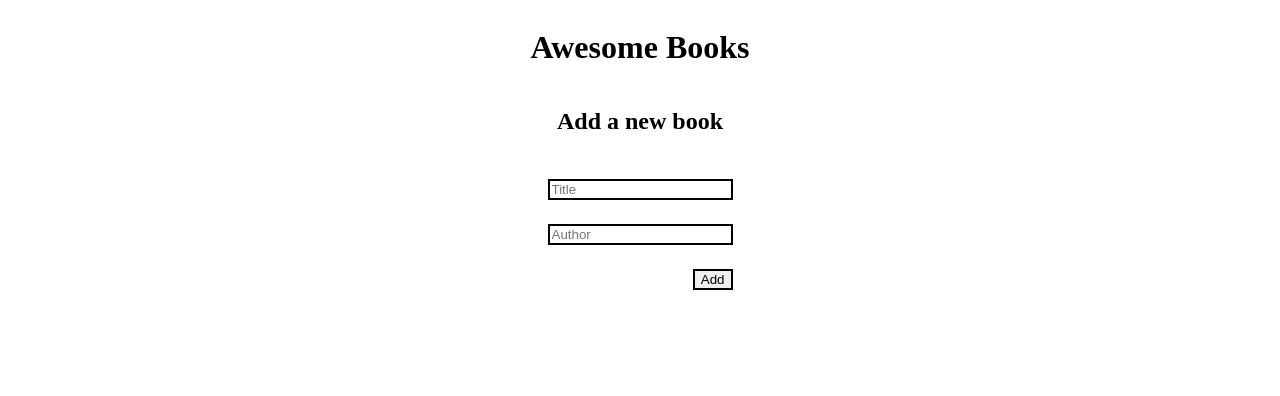
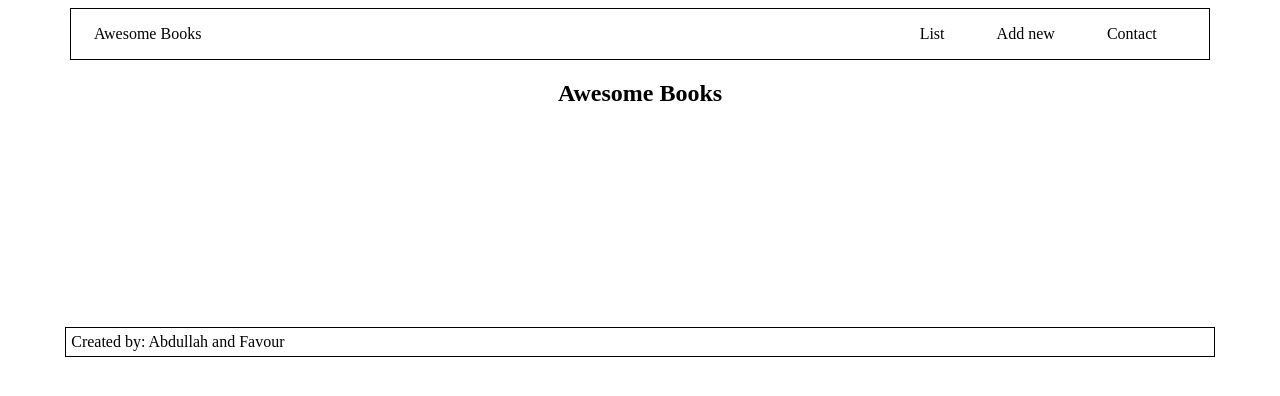
Before and after one commit to mr-abdellah/Awesome-Book, a website: page index.html in a window 1280 px wide. Drawn offline with Linux system fonts and the light colour scheme.

Commit message:
Add List/Add new links to navbar

```diff
--- a/index.html
+++ b/index.html
@@ -11,16 +11,25 @@
 </head>
 
 <body>
+    <nav class="nav-bar">
+        <div class="logo">Awesome Books</div>
+        <ul class="navLinks">
+            <li><a id="navList" href="">List</a></li>
+            <li><a id="navAdd" href="">Add new</a></li>
+            <li><a id="navContact" href="">Contact</a></li>
+        </ul>
+    </nav>
     <div class="container">
-        <h1>Awesome Books</h1>
+        <h2>Awesome Books</h2>
         <div class="books-container"></div>
-        <h2>Add a new book</h2>
-        <div class="add-book">
-            <input type="text" name="title" id="title" placeholder="Title">
-            <input type="text" name="author" id="author" placeholder="Author">
-            <button type="submit" id="add">Add</button>
-        </div>
     </div>
+    <div class="add-book">
+        <h4>Add a new book</h4>
+        <input type="text" name="title" id="title" placeholder="Title">
+        <input type="text" name="author" id="author" placeholder="Author">
+        <button type="submit" id="add">Add</button>
+    </div>
+    <footer>Created by: Abdullah and Favour</footer>
 </body>
 
 </html>
--- a/script.js
+++ b/script.js
@@ -5,6 +5,24 @@ const booksContainer = document.querySelector('.books-container');
 const title = document.querySelector('#title');
 const author = document.querySelector('#author');
 const addBtn = document.querySelector('#add');
+
+let navLinks = document.querySelector('.navLinks');
+let addSection = document.querySelector('.add-book');
+let containerOfAddedBooks = document.querySelector('.container');
+
+let navList = document.querySelector('#navList').addEventListener('click', (e)=> {
+  e.preventDefault();
+  addSection.style.display = 'none';
+  containerOfAddedBooks.style.display = 'flex';
+});
+
+let navAdd = document.querySelector('#navAdd').addEventListener('click', (e)=> {
+  e.preventDefault();
+  addSection.style.display = 'flex';
+  containerOfAddedBooks.style.display = 'none';
+  console.log('helloooooooo!!');
+})
+
 
 storage = JSON.parse(localStorage.getItem('books')) || [];
 
--- a/style.css
+++ b/style.css
@@ -1,3 +1,13 @@
+* {
+}
+
+body {
+  display: flex;
+  flex-direction: column;
+  justify-content: center;
+  align-items: center;
+}
+
 .container {
   display: flex;
   flex-direction: column;
@@ -7,7 +17,7 @@
 }
 
 .add-book {
-  display: flex;
+  display: none;
   flex-direction: column;
   align-items: flex-end;
   justify-content: space-evenly;
@@ -18,3 +28,40 @@ input,
 #add {
   border: 2px solid;
 }
+
+input {
+  width: 50vh;
+  height: 10vh;
+}
+
+.nav-bar {
+  display: flex;
+  justify-content: space-between;
+  align-items: center;
+  width: 90%;
+  border: 1px solid black;
+  /* padding: 1%; */
+}
+
+.nav-bar ul {
+  display: flex;
+  width: 30%;
+  justify-content: space-evenly;
+  list-style: none;
+}
+
+.nav-bar ul a {
+  text-decoration: none;
+  color: black;
+}
+
+.logo {
+  margin-left: 2%;
+}
+
+footer {
+  border: 1px solid black;
+  width: 90%;
+  padding: 5px;
+  margin-top: 200px;
+}
```
